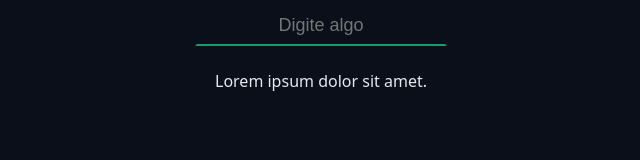
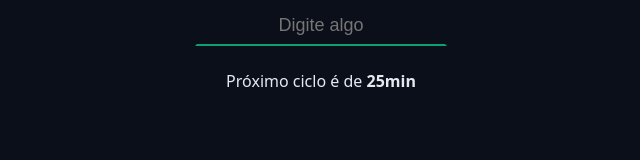
Before and after one commit to FelipeConsorte2001/chronos-pomodoro, a React (Vite) app: page / in a window 1280 px wide. Shown: the part 582-742 px from the top of the page, without its empty margins (319-959 px from the left). Built offline with nearby package versions, Linux system fonts and the light colour scheme.

Commit message:
feat: Implement Tips for user

```diff
--- a/src/components/MainForm/index.tsx
+++ b/src/components/MainForm/index.tsx
@@ -8,6 +8,7 @@
 import { Cycles } from "../Cycles";
 import { DefaultButton } from "../DefaultButton";
 import { DefaultInput } from "../DefaultInput";
+import { Tips } from "../Tips";
 
 export function MainForm() {
     const { state, dispatch } = useTaskContent();
@@ -41,6 +42,7 @@
     function handleInterruptTask() {
         dispatch({ type: TaskActionTypes.INTERRUPT_TASK });
     }
+
     return (
         <form onSubmit={handleCreateNewTask} action={""} className='form'>
             <div className='formRow'>
@@ -54,7 +56,7 @@
                 />
             </div>
             <div className='formRow'>
-                <p>Lorem ipsum dolor sit amet.</p>
+                <Tips />
             </div>
             {state.currentCycle > 0 && (
                 <div className='formRow'>
--- /dev/null
+++ b/src/components/Tips/index.tsx
@@ -0,0 +1,35 @@
+import { useTaskContent } from "../../contexts/TaskContext/useTaskContext";
+import { getNextCycle } from "../../utils/getNextCycle";
+import { getNextCycleType } from "../../utils/getNextCycleType";
+
+export function Tips() {
+    const { state } = useTaskContent();
+    const nextCycle = getNextCycle(state.currentCycle);
+    const nextCyleType = getNextCycleType(nextCycle);
+
+    const tipsForWhenActiveTask = {
+        workTime: <span>Foque por {state.config.workTime}min</span>,
+        shortBreakTime: (
+            <span>Descanse por {state.config.shortBreakTime}min</span>
+        ),
+        longBreakTime: <span>Descanso longo</span>,
+    };
+
+    const tipsForNoActiveTask = {
+        workTime: (
+            <span>
+                Próximo ciclo é de <b>{state.config.workTime}min</b>
+            </span>
+        ),
+        shortBreakTime: (
+            <span>Próximo descaso é de {state.config.shortBreakTime}min</span>
+        ),
+        longBreakTime: <span>Próximo descanso será longo</span>,
+    };
+    return (
+        <>
+            {!!state.activeTask && tipsForWhenActiveTask[state.activeTask.type]}
+            {!state.activeTask && tipsForNoActiveTask[nextCyleType]}
+        </>
+    );
+}
```
